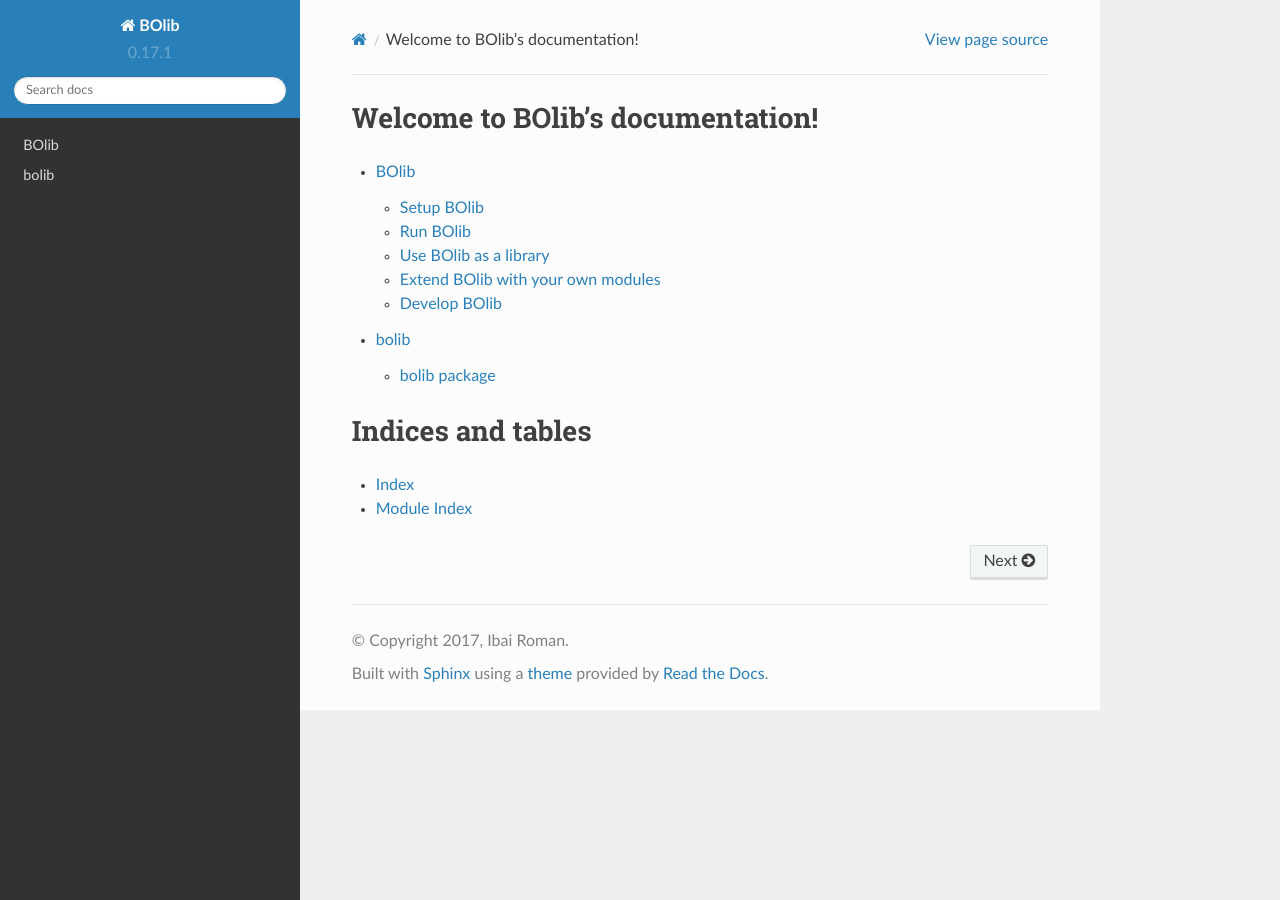
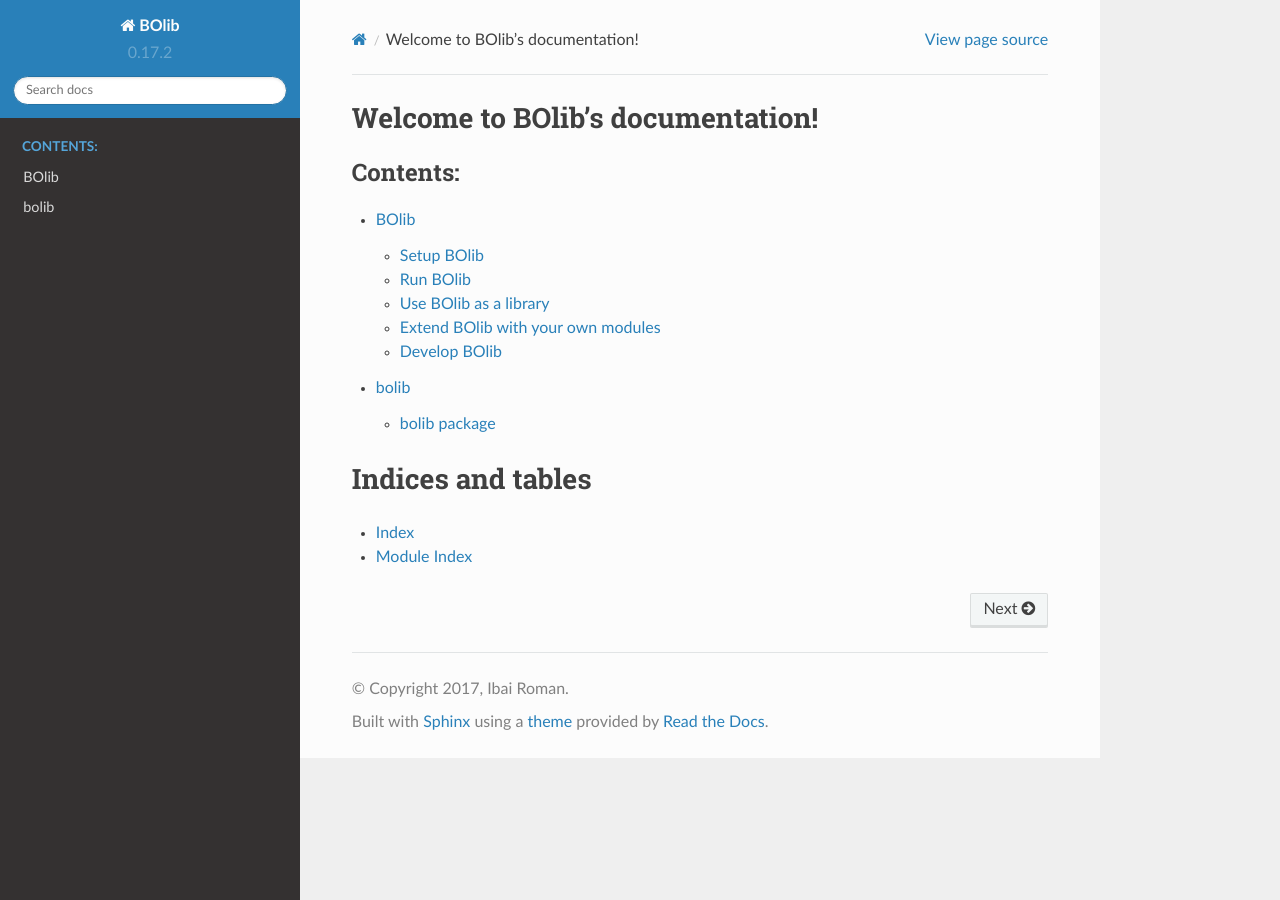
Before and after one commit to vishalbelsare/bolib, a Sphinx documentation site: the page built from docs/index.rst, in a window 1280 px wide. Built offline with Sphinx 7.4.7 and the Read the Docs theme 2.0.0, drawn with Linux system fonts in a browser that asks for light colours.

Commit message:
Docs updated.

```diff
--- a/docs/conf.py
+++ b/docs/conf.py
@@ -2,7 +2,7 @@
 # -*- coding: utf-8 -*-
 #
 # BOlib documentation build configuration file, created by
-# sphinx-quickstart on Sun May  7 20:24:37 2017.
+# sphinx-quickstart on Thu Oct 26 15:53:39 2017.
 #
 # This file is execfile()d with the current directory set to its
 # containing dir.
@@ -36,7 +36,8 @@ sys.path.insert(0, os.path.abspath('../'))
 extensions = ['sphinx.ext.autodoc',
     'sphinx.ext.intersphinx',
     'sphinx.ext.mathjax',
-    'sphinx.ext.ifconfig']
+    'sphinx.ext.ifconfig',
+    'sphinx.ext.viewcode']
 
 # Add any paths that contain templates here, relative to this directory.
 templates_path = ['_templates']
@@ -60,9 +61,9 @@ author = 'Ibai Roman'
 # built documents.
 #
 # The short X.Y version.
-version = '0.17.1'
+version = '0.17.2'
 # The full version, including alpha/beta/rc tags.
-release = '0.17.1'
+release = '0.17.2'
 
 # The language for content autogenerated by Sphinx. Refer to documentation
 # for a list of supported languages.
@@ -101,6 +102,18 @@ html_theme_path = [sphinx_rtd_theme.get_html_theme_path()]
 # relative to this directory. They are copied after the builtin static files,
 # so a file named "default.css" will overwrite the builtin "default.css".
 html_static_path = ['_static']
+
+# Custom sidebar templates, must be a dictionary that maps document names
+# to template names.
+#
+# This is required for the alabaster theme
+# refs: http://alabaster.readthedocs.io/en/latest/installation.html#sidebars
+html_sidebars = {
+    '**': [
+        'relations.html',  # needs 'show_related': True theme option to display
+        'searchbox.html',
+    ]
+}
 
 
 # -- Options for HTMLHelp output ------------------------------------------
@@ -161,6 +174,27 @@ texinfo_documents = [
 
 
 
+# -- Options for Epub output ----------------------------------------------
+
+# Bibliographic Dublin Core info.
+epub_title = project
+epub_author = author
+epub_publisher = author
+epub_copyright = copyright
+
+# The unique identifier of the text. This can be a ISBN number
+# or the project homepage.
+#
+# epub_identifier = ''
+
+# A unique identification for the text.
+#
+# epub_uid = ''
+
+# A list of files that should not be packed into the epub file.
+epub_exclude_files = ['search.html']
+
+
 
 # Example configuration for intersphinx: refer to the Python standard library.
 intersphinx_mapping = {'https://docs.python.org/': None}
--- a/docs/index.rst
+++ b/docs/index.rst
@@ -8,6 +8,7 @@ Welcome to BOlib's documentation!
 
 .. toctree::
    :maxdepth: 2
+   :caption: Contents:
 
    readme
    modules
--- a/setup.py
+++ b/setup.py
@@ -28,7 +28,7 @@ with open(path.join(HERE, 'README.rst')) as f:
 
 setup(
     name='bolib',
-    version='0.17.1',
+    version='0.17.2',
     author='Ibai Roman',
     author_email='ibaidev@users.noreply.github.com',
     description=('Python library for Bayesian Optimization.'),
```
Also changed, not shown: other parts of docs/index.rst (+1 -1 lines).
